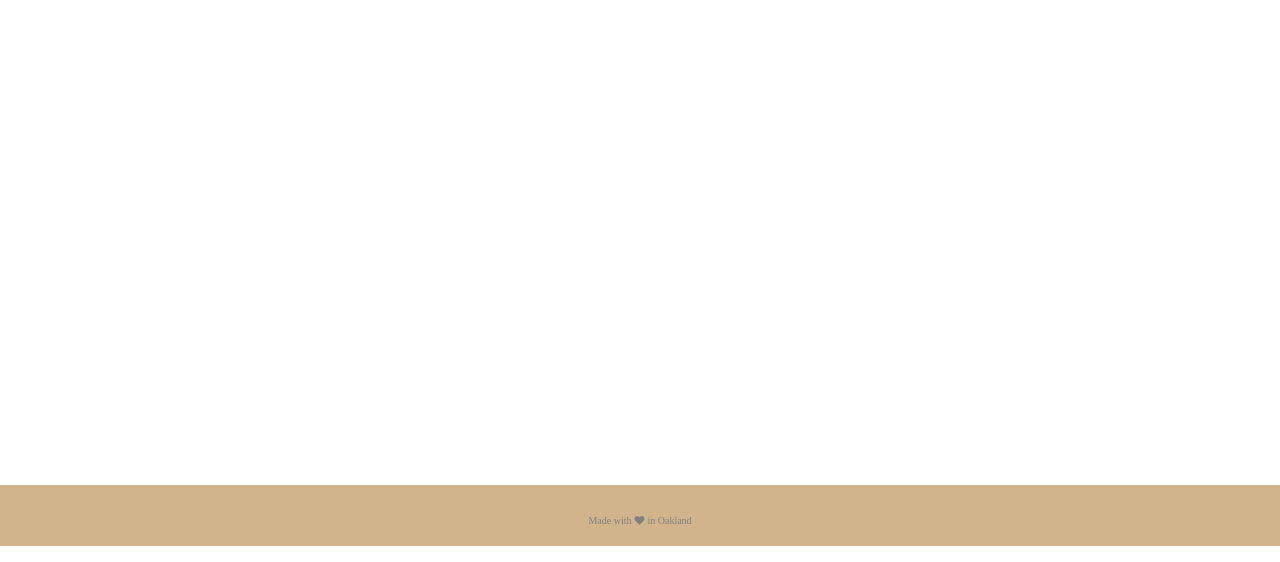
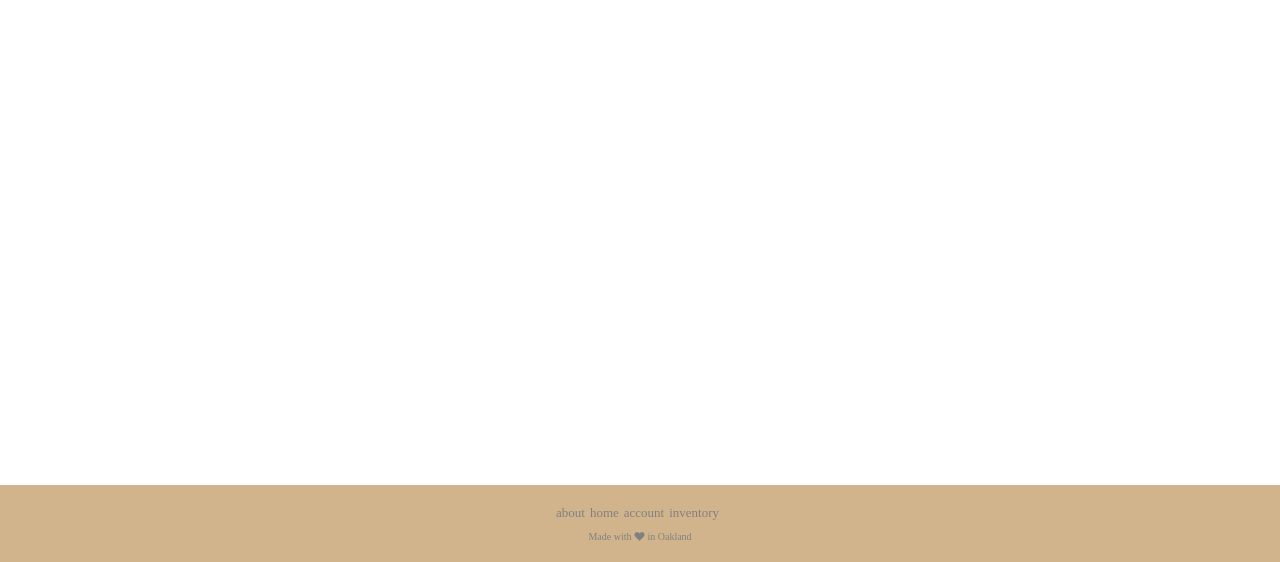
Before and after one commit to mikeadossi/Bookstore, a React app: page / in a window 1280 px wide. Shown: the part 352-914 px from the top of the page. Built offline with nearby package versions, Linux system fonts and the light colour scheme.

Commit message:
create footer links

```diff
--- a/src/components/Footer/Footer.js
+++ b/src/components/Footer/Footer.js
@@ -1,10 +1,17 @@
 import './footer.css'
 import React from 'react';
+import { Link }  from 'react-router-dom';
 
 export default class Footer extends React.Component{
   render(){
     return(
       <div className="footer_container">
+        <div className="footer_sub_div">
+          <Link to="/about" className="footer_link">about</Link>
+          <Link to="/home" className="footer_link">home</Link>
+          <Link to="/account" className="footer_link">account</Link>
+          <Link to="/inventory" className="footer_link">inventory</Link>
+        </div>
         <p className="footer_text">Made with </p><span className="footer_heart fa fa-heart"></span><p className="footer_text"> in Oakland</p>
       </div>
     );
--- a/src/components/Footer/footer.css
+++ b/src/components/Footer/footer.css
@@ -18,3 +18,17 @@
   margin-left: 3px;
   margin-right: 3px;
 }
+
+.footer_link{
+  margin-right:5px;
+  font-size:13px;
+  color:grey;
+}
+
+.footer_link:hover{
+  cursor:pointer;
+}
+
+.footer_link:active{
+  color:white;
+}
```
